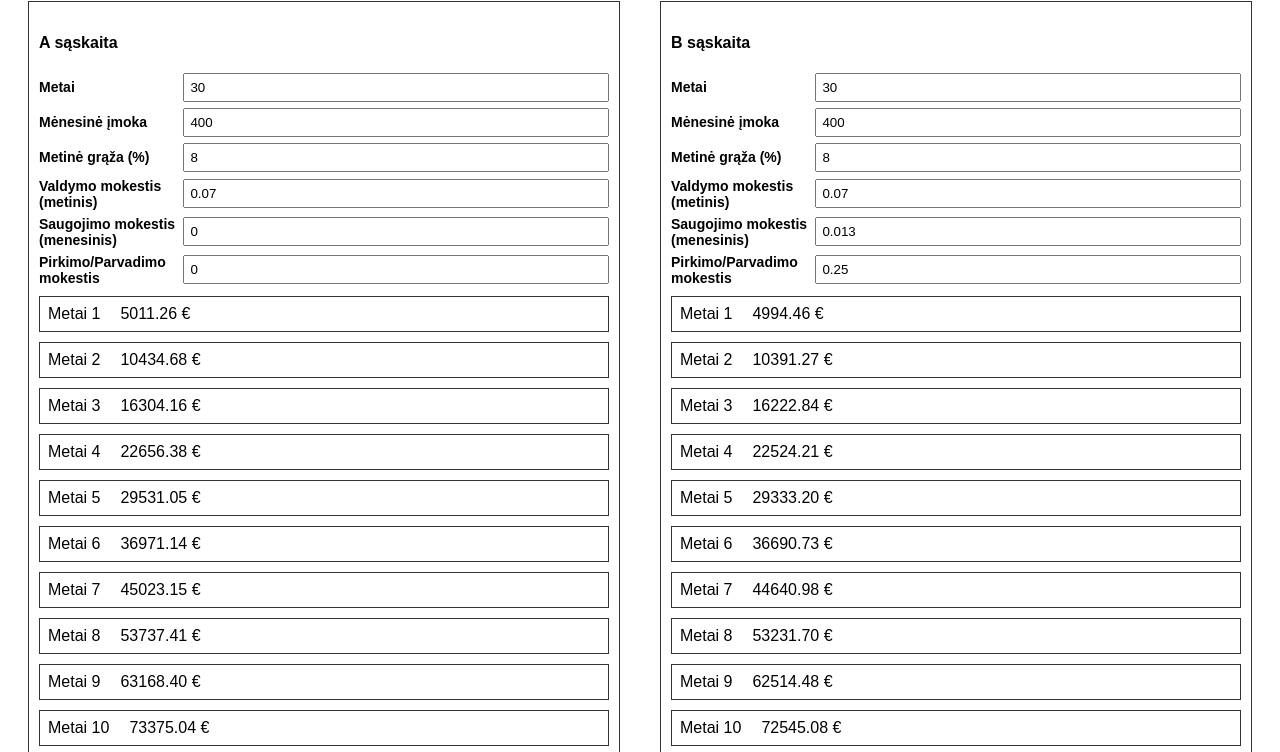
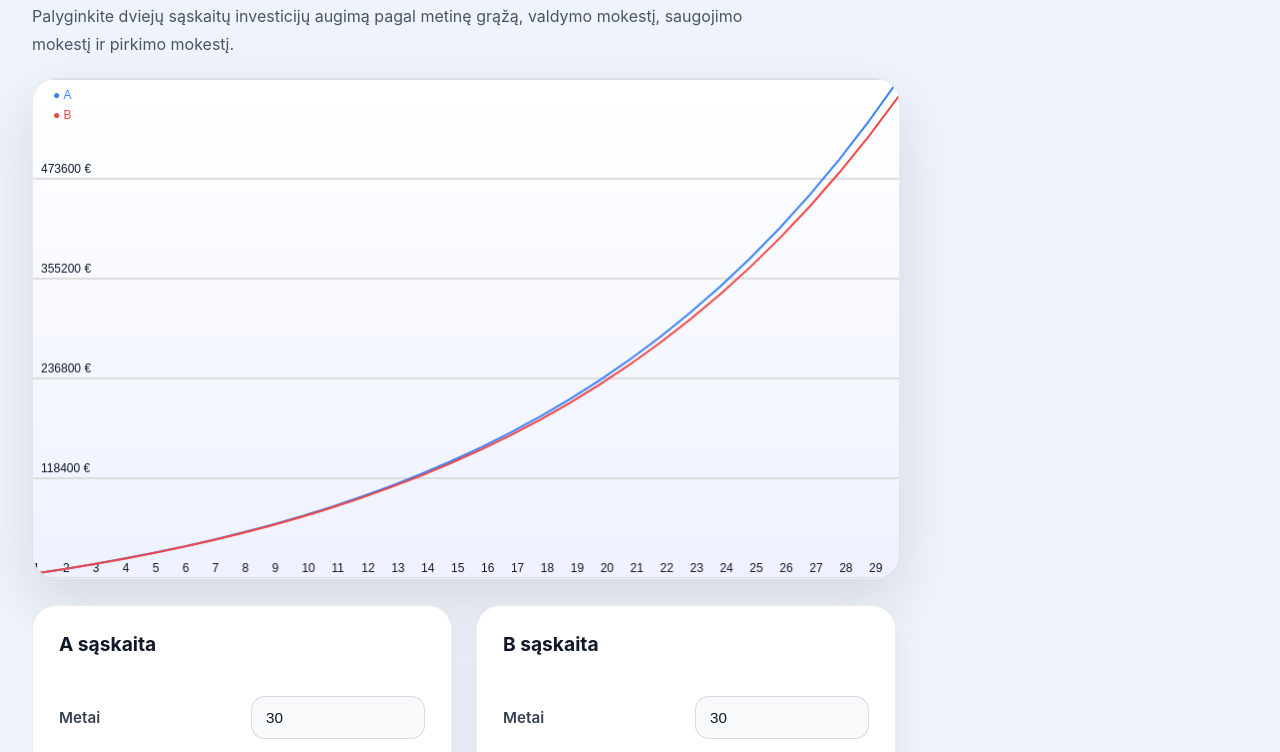
Before and after one commit to ernara/Investing, a plain HTML site: page index.html in a window 1280 px wide. Shown: the part 86-838 px from the top of the page. Drawn offline with Linux system fonts and the light colour scheme.

Commit message:
Add files via upload

```diff
--- a/chart.js
+++ b/chart.js
@@ -1,21 +1,49 @@
+function getChartAccounts() {
+  const colors = [
+    '#3b82f6',
+    '#ef4444',
+    '#f97316',
+    '#14b8a6',
+    '#8b5cf6',
+    '#ec4899',
+    '#22c55e',
+    '#0ea5e9'
+  ];
+
+  return Array.from(document.querySelectorAll('.account-card')).map((card, index) => {
+    const prefix = card.dataset.prefix;
+    const history = calculate(prefix);
+    const yearly = [];
+    for (let i = 11; i < history.length; i += 12) {
+      yearly.push(history[i]);
+    }
+    const name = card.querySelector('h4')?.textContent || `${prefix} sąskaita`;
+    return {
+      prefix,
+      name,
+      history,
+      yearly,
+      color: colors[index % colors.length]
+    };
+  });
+}
+
 function drawGraph() {
-  graphA = calculate("A");
-  graphB = calculate("B");
-
-  const canvas = document.getElementById("chart");
-  const ctx = canvas.getContext("2d");
+  const accounts = getChartAccounts();
+  const canvas = document.getElementById('chart');
+  const ctx = canvas.getContext('2d');
 
   ctx.clearRect(0, 0, canvas.width, canvas.height);
 
-  const max = Math.max(...graphA, ...graphB, 1);
+  const allValues = accounts.flatMap(account => account.yearly);
+  const max = Math.max(...allValues, 1);
   const niceMax = Math.ceil(max / 1000) * 1000;
-  const steps = Math.max(graphA.length, graphB.length, 1);
+  const steps = Math.max(...accounts.map(account => account.yearly.length), 1);
   const stepX = steps > 1 ? canvas.width / (steps - 1) : canvas.width;
-  const years = Math.max(Math.ceil(graphA.length / 12), Math.ceil(graphB.length / 12), 1);
 
-  ctx.strokeStyle = "#ddd";
-  ctx.fillStyle = "#000";
-  ctx.font = "12px Arial";
+  ctx.strokeStyle = '#ddd';
+  ctx.fillStyle = '#0f172a';
+  ctx.font = '12px Arial';
 
   for (let i = 0; i <= 5; i++) {
     const yVal = niceMax / 5 * i;
@@ -25,21 +53,21 @@ function drawGraph() {
     ctx.moveTo(0, y);
     ctx.lineTo(canvas.width, y);
     ctx.stroke();
-
-    ctx.fillText(Math.round(yVal) + " €", 5, y - 2);
+    if (yVal !== 0) {
+      ctx.fillText(Math.round(yVal) + ' €', 8, y - 6);
+    }
   }
 
-  // Draw x-axis labels per year (skip monthly labels)
-  for (let y = 0; y < years; y++) {
-    const x = Math.min(y * 12 * stepX, canvas.width - 10);
-    ctx.fillText(y + 1, x, canvas.height - 5);
+  for (let y = 0; y < steps; y++) {
+    const x = y * stepX;
+    ctx.fillText(y + 1, x, canvas.height - 6);
   }
 
-  ctx.fillStyle = "blue";
-  ctx.fillText("● Investicija A", 20, 20);
-
-  ctx.fillStyle = "red";
-  ctx.fillText("● Investicija B", 20, 40);
+  accounts.forEach((account, index) => {
+    const labelY = 20 + index * 20;
+    ctx.fillStyle = account.color;
+    ctx.fillText(`● ${account.prefix}`, 20, labelY);
+  });
 
   function draw(data, color) {
     ctx.beginPath();
@@ -49,14 +77,11 @@ function drawGraph() {
     data.forEach((v, i) => {
       const x = i * stepX;
       const y = canvas.height - (v / max) * canvas.height;
-
       if (i === 0) ctx.moveTo(x, y);
       else ctx.lineTo(x, y);
     });
-
     ctx.stroke();
   }
 
-  draw(graphA, "blue");
-  draw(graphB, "red");
+  accounts.forEach(account => draw(account.yearly, account.color));
 }
--- a/index.html
+++ b/index.html
@@ -8,11 +8,22 @@
 </head>
 <body>
 
-<h3>Investavimo palyginimas</h3>
+<div class="page-header">
+  <h3>Investavimo palyginimas</h3>
+  <p class="description">Palyginkite dviejų sąskaitų investicijų augimą pagal metinę grąžą, valdymo mokestį, saugojimo mokestį ir pirkimo mokestį.</p>
+</div>
 
-<div class="container">
-  <div class="box">
-    <h4>A sąskaita</h4>
+<div class="hero">
+  <canvas id="chart" width="868" height="500"></canvas>
+  <div id="tooltip"></div>
+</div>
+
+
+<div class="container" id="accountsContainer">
+  <div class="box account-card" data-prefix="A">
+    <div class="card-header">
+      <h4>A sąskaita</h4>
+    </div>
     <div class="field"><label for="metaiA" class="label">Metai</label><input id="metaiA" type="number" min="1" step="1" value="30"></div>
     <div class="field"><label for="menesineImokaA" class="label">Mėnesinė įmoka</label><input id="menesineImokaA" type="number" min="0" step="10" value="400"></div>
     <div class="field"><label for="metineGrazaA" class="label">Metinė grąža (%)</label><input id="metineGrazaA" type="number" min="0" step="0.1" value="8"></div>
@@ -22,8 +33,10 @@
     <div id="outputA"></div>
   </div>
 
-  <div class="box">
-    <h4>B sąskaita</h4>
+  <div class="box account-card" data-prefix="B">
+    <div class="card-header">
+      <h4>B sąskaita</h4>
+    </div>
     <div class="field"><label for="metaiB" class="label">Metai</label><input id="metaiB" type="number" min="1" step="1" value="30"></div>
     <div class="field"><label for="menesineImokaB" class="label">Mėnesinė įmoka</label><input id="menesineImokaB" type="number" min="0" step="10" value="400"></div>
     <div class="field"><label for="metineGrazaB" class="label">Metinė grąža (%)</label><input id="metineGrazaB" type="number" min="0" step="0.1" value="8"></div>
@@ -34,9 +47,6 @@
   </div>
 </div>
 
-<canvas id="chart" width="900" height="300"></canvas>
-<div id="tooltip"></div>
-
 <script src="globals.js"></script>
 <script src="calculations.js"></script>
 <script src="render.js"></script>
--- a/render.js
+++ b/render.js
@@ -1,40 +1,47 @@
+// Dynamic account add/remove has been disabled for now.
+// The page currently supports the static two account cards only.
+
+function registerCardEvents(card) {
+  card.querySelectorAll('input').forEach(input => input.addEventListener('input', renderAll));
+}
+
+function initializeAccounts() {
+  document.querySelectorAll('.account-card').forEach(registerCardEvents);
+  renderAll();
+}
+
+document.addEventListener('DOMContentLoaded', initializeAccounts);
+
 function render(prefix, outputId) {
-  const metaiEl = document.getElementById("metai" + prefix);
-  const menesineImokaEl = document.getElementById("menesineImoka" + prefix);
-  const metineGrazaEl = document.getElementById("metineGraza" + prefix);
-  const valdymoMokestisEl = document.getElementById("valdymoMokestis" + prefix);
-  const saugojimoMokestisEl = document.getElementById("saugojimoMokestis" + prefix);
-  const pirkimoMokestisEl = document.getElementById("pirkimoMokestis" + prefix);
+  const metaiEl = document.getElementById('metai' + prefix);
+  const menesineImokaEl = document.getElementById('menesineImoka' + prefix);
+  const metineGrazaEl = document.getElementById('metineGraza' + prefix);
+  const valdymoMokestisEl = document.getElementById('valdymoMokestis' + prefix);
+  const saugojimoMokestisEl = document.getElementById('saugojimoMokestis' + prefix);
+  const pirkimoMokestisEl = document.getElementById('pirkimoMokestis' + prefix);
 
   if (!metaiEl || !menesineImokaEl || !metineGrazaEl || !valdymoMokestisEl || !saugojimoMokestisEl || !pirkimoMokestisEl) {
-    console.warn("Missing input elements for prefix:", prefix);
+    console.warn('Missing input elements for prefix:', prefix);
     return;
   }
 
   const metai = parseInt(metaiEl.value) || 0;
-  const menesineImoka = parseFloat(menesineImokaEl.value) || 0;
-  const metineGraza = (parseFloat(metineGrazaEl.value) || 0) / 100;
-  const valdymoMokestis = (parseFloat(valdymoMokestisEl.value) || 0) / 100;
-  const saugojimoMokestis = (parseFloat(saugojimoMokestisEl.value) || 0) / 100;
-  const pirkimoMokestis = (parseFloat(pirkimoMokestisEl.value) || 0) / 100;
-
   const output = document.getElementById(outputId);
   if (!output) return;
 
-  output.innerHTML = "";
-  // get monthly history from calculations
-  const history = typeof calculate === "function" ? calculate(prefix) : [];
+  output.innerHTML = '';
+  const history = typeof calculate === 'function' ? calculate(prefix) : [];
 
   for (let y = 0; y < metai; y++) {
-    const monthsContainer = document.createElement("div");
-    monthsContainer.className = "months";
+    const monthsContainer = document.createElement('div');
+    monthsContainer.className = 'months';
 
     for (let m = 0; m < 12; m++) {
       const idx = y * 12 + m;
       const value = history[idx] || 0;
 
-      const row = document.createElement("div");
-      row.className = "month";
+      const row = document.createElement('div');
+      row.className = 'month';
       row.innerHTML = `
         <div>Mėnuo ${m + 1}</div>
         <div>${value.toFixed(2)} €</div>
@@ -43,11 +50,11 @@ function render(prefix, outputId) {
       monthsContainer.appendChild(row);
     }
 
-    const box = document.createElement("div");
-    box.className = "year";
+    const box = document.createElement('div');
+    box.className = 'year';
 
-    const summary = document.createElement("div");
-    summary.className = "summary";
+    const summary = document.createElement('div');
+    summary.className = 'summary';
     const yearEnd = history[(y + 1) * 12 - 1] || 0;
     summary.innerHTML = `
       <div>Metai ${y + 1}</div>
@@ -58,8 +65,7 @@ function render(prefix, outputId) {
     box.appendChild(monthsContainer);
 
     box.onclick = () => {
-      monthsContainer.style.display =
-        monthsContainer.style.display === "block" ? "none" : "block";
+      monthsContainer.style.display = monthsContainer.style.display === 'block' ? 'none' : 'block';
     };
 
     output.appendChild(box);
@@ -67,10 +73,12 @@ function render(prefix, outputId) {
 }
 
 function renderAll() {
-  render("A", "outputA");
-  render("B", "outputB");
+  document.querySelectorAll('.account-card').forEach(card => {
+    const prefix = card.dataset.prefix;
+    render(prefix, `output${prefix}`);
+  });
 
-  if (typeof drawGraph === "function") {
+  if (typeof drawGraph === 'function') {
     drawGraph();
   }
 }
--- a/styles.css
+++ b/styles.css
@@ -1,76 +1,268 @@
 body {
-    font-family: Arial, sans-serif;
-    padding:20px;
+    font-family: Inter, system-ui, -apple-system, BlinkMacSystemFont, "Segoe UI", sans-serif;
+    background: #eff3fb;
+    color: #111827;
+    margin: 0;
+    padding: 32px;
+}
+
+* {
+    box-sizing: border-box;
+}
+
+.page-header {
+    max-width: 1100px;
+    margin-bottom: 20px;
+}
+
+h3 {
+    margin: 0;
+    font-size: 2.25rem;
+    letter-spacing: -0.03em;
+    color: #111827;
+}
+
+p.description {
+    margin: 12px 0 0;
+    color: #4b5563;
+    max-width: 760px;
+    line-height: 1.75;
+}
+
+.hero {
+    max-width: 868px;
+    margin-bottom: 26px;
+}
+
+canvas {
+    width: 100%;
+    max-width: 868px;
+    height: auto;
+    border-radius: 24px;
+    background: linear-gradient(180deg, #ffffff 0%, #eef2ff 100%);
+    box-shadow: 0 24px 60px rgba(15, 23, 42, 0.12);
+    border: 1px solid rgba(15, 23, 42, 0.08);
+    display: block;
+}
+
+#tooltip {
+    display: flex;
+    justify-content: space-between;
+    align-items: center;
+    margin-bottom: 20px;
+    max-width: 1100px;
+}
+
+.button {
+    border: none;
+    border-radius: 14px;
+    padding: 12px 18px;
+    cursor: pointer;
+    font-size: 0.95rem;
+    font-weight: 700;
+    transition: transform 140ms ease, box-shadow 140ms ease, background 140ms ease;
+}
+
+.button:hover {
+    transform: translateY(-1px);
+}
+
+.button-primary {
+    color: white;
+    background: #4f46e5;
+    box-shadow: 0 14px 30px rgba(79, 70, 229, 0.18);
+}
+
+.button-primary:hover {
+    background: #4338ca;
+}
+
+.card-header {
+    display: flex;
+    justify-content: space-between;
+    align-items: center;
+    gap: 10px;
+    margin-bottom: 20px;
+}
+
+.remove-account {
+    border: none;
+    background: rgba(248, 113, 113, 0.12);
+    color: #b91c1c;
+    width: 36px;
+    height: 36px;
+    border-radius: 999px;
+    font-size: 1.1rem;
+    line-height: 1;
+    cursor: pointer;
+}
+
+.remove-account:hover {
+    background: rgba(248, 113, 113, 0.18);
+}
+
+canvas {
+    width: 100%;
+    max-width: 1100px;
+    height: auto;
+    border-radius: 24px;
+    background: linear-gradient(180deg, #ffffff 0%, #eef2ff 100%);
+    box-shadow: 0 24px 60px rgba(15, 23, 42, 0.12);
+    border: 1px solid rgba(15, 23, 42, 0.08);
+    display: block;
+}
+
+#tooltip {
+    position: absolute;
+    display: none;
+    background: rgba(15, 23, 42, 0.95);
+    color: #ffffff;
+    border-radius: 14px;
+    padding: 12px 14px;
+    font-size: 14px;
+    line-height: 1.5;
+    pointer-events: none;
+    box-shadow: 0 16px 40px rgba(15, 23, 42, 0.18);
+    z-index: 100;
 }
 
 .container {
-    display:flex;
-    gap:40px;
-    align-items:flex-start;
+    display: flex;
+    gap: 24px;
+    align-items: flex-start;
+    justify-content: flex-start;
+    flex-wrap: nowrap;
+    overflow-x: auto;
+    width: 100%;
+    max-width: 1100px;
+    margin: 0;
+    padding-bottom: 8px;
+}
+
+.container::-webkit-scrollbar {
+    height: 10px;
+}
+
+.container::-webkit-scrollbar-track {
+    background: transparent;
+}
+
+.container::-webkit-scrollbar-thumb {
+    background: rgba(15, 23, 42, 0.18);
+    border-radius: 999px;
 }
 
 .box {
-    width:48%;
-    border:1px solid #333;
-    padding:10px;
+    flex: 0 0 420px;
+    min-width: 420px;
+    background: #ffffff;
+    border-radius: 24px;
+    border: 1px solid rgba(15, 23, 42, 0.08);
+    box-shadow: 0 18px 36px rgba(15, 23, 42, 0.08);
+    padding: 26px;
+}
+
+h4 {
+    margin-top: 0;
+    margin-bottom: 20px;
+    font-size: 1.2rem;
+    color: #111827;
 }
 
 .field {
-    display:flex;
-    justify-content:space-between;
-    align-items:center;
-    margin:6px 0;
+    display: grid;
+    grid-template-columns: 1fr 1fr;
+    gap: 14px 18px;
+    align-items: center;
+    margin-bottom: 16px;
 }
 
-.label {
-    width:200px;
-    font-size:14px;
-    font-weight:bold;
+.field label {
+    color: #374151;
+    font-size: 0.95rem;
+    font-weight: 600;
 }
 
 .field input {
-    width:100%;
-    padding:5px;
+    width: 100%;
+    min-width: 140px;
+    padding: 12px 14px;
+    border: 1px solid rgba(15, 23, 42, 0.14);
+    border-radius: 14px;
+    background: #f8fafc;
+    color: #111827;
+    font-size: 0.95rem;
+}
+
+.field input:focus {
+    outline: none;
+    border-color: #6366f1;
+    box-shadow: 0 0 0 4px rgba(99, 102, 241, 0.12);
+}
+
+#outputA,
+#outputB {
+    margin-top: 22px;
 }
 
 .year {
-    border:1px solid #333;
-    margin-top:10px;
-    padding:8px;
-    cursor:pointer;
+    background: #f8fafc;
+    border: 1px solid rgba(99, 102, 241, 0.18);
+    border-radius: 18px;
+    margin-top: 18px;
+    overflow: hidden;
 }
 
 .summary {
-    display:flex;
-    justify-content:flex-start;
-    gap:20px;
+    padding: 18px;
+    display: flex;
+    justify-content: space-between;
+    align-items: center;
+    gap: 20px;
+    cursor: pointer;
+    background: linear-gradient(90deg, rgba(99, 102, 241, 0.12), rgba(236, 72, 153, 0.08));
+}
+
+.summary div:first-child {
+    font-size: 1rem;
+    font-weight: 700;
+    color: #111827;
+}
+
+.summary div:last-child {
+    font-size: 1rem;
+    font-weight: 800;
+    color: #111827;
 }
 
 .months {
-    display:none;
-    margin-top:10px;
-    margin-left:20px;
+    display: none;
+    padding: 0 18px 16px;
+}
+
+.year.open .months {
+    display: block;
 }
 
 .month {
-    display:flex;
-    justify-content:space-between;
-    border-bottom:1px solid #ddd;
-    padding:3px 0;
-    width:100%;
+    display: grid;
+    grid-template-columns: 1fr auto;
+    gap: 16px;
+    padding: 10px 0;
+    border-bottom: 1px solid rgba(15, 23, 42, 0.06);
+    color: #334155;
 }
 
-canvas {
-    margin-top:10px;
-    border:1px solid #333;
+.month:last-child {
+    border-bottom: none;
 }
 
-#tooltip {
-    position:absolute;
-    display:none;
-    background:white;
-    border:1px solid black;
-    padding:8px;
-    pointer-events:none;
-    font-size:14px;
+@media (max-width: 960px) {
+    .field {
+        grid-template-columns: 1fr;
+    }
+
+    .container {
+        overflow-x: auto;
+    }
 }
```
Also changed, not shown: tooltip.js (+13 -3 lines).
